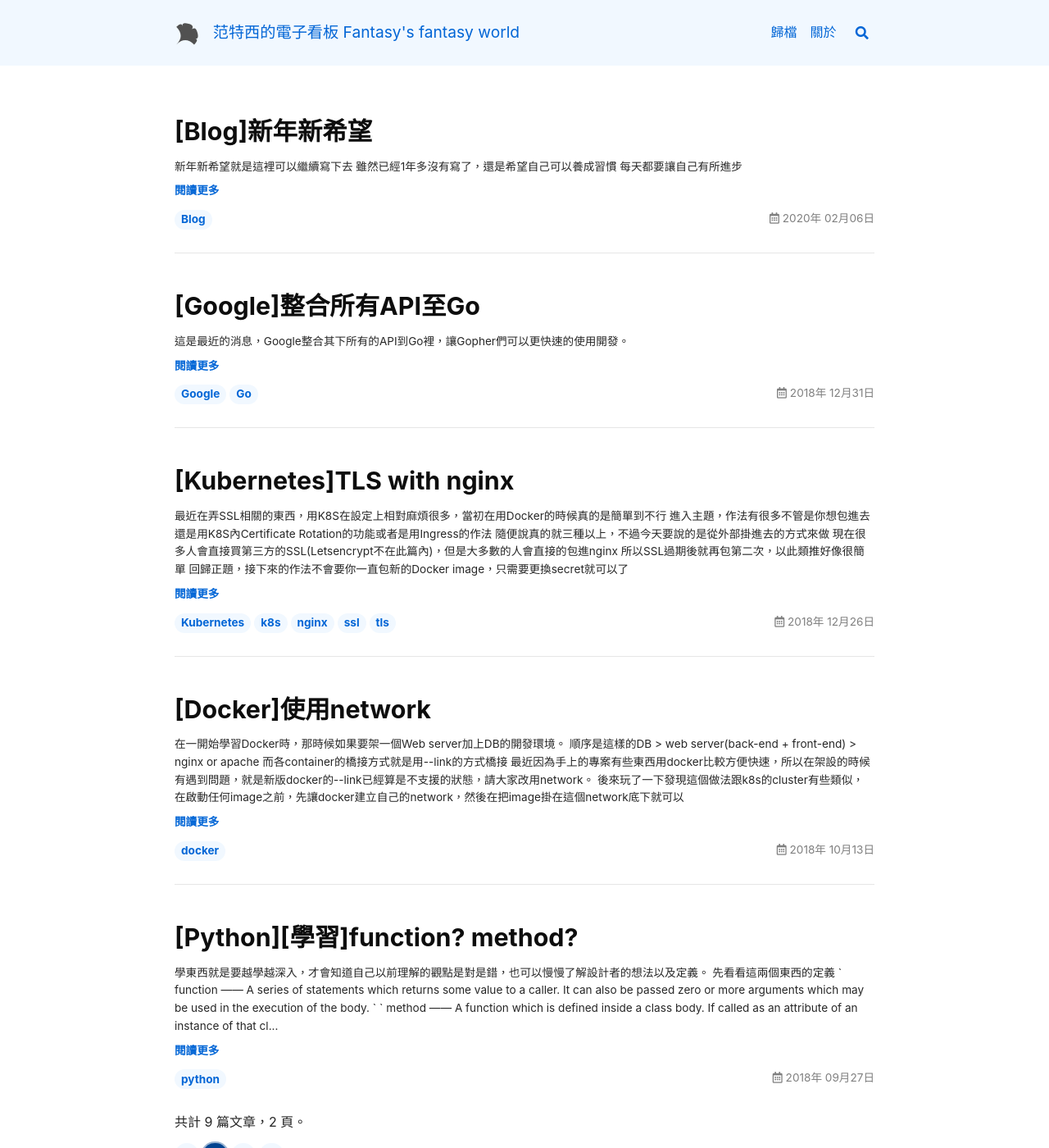
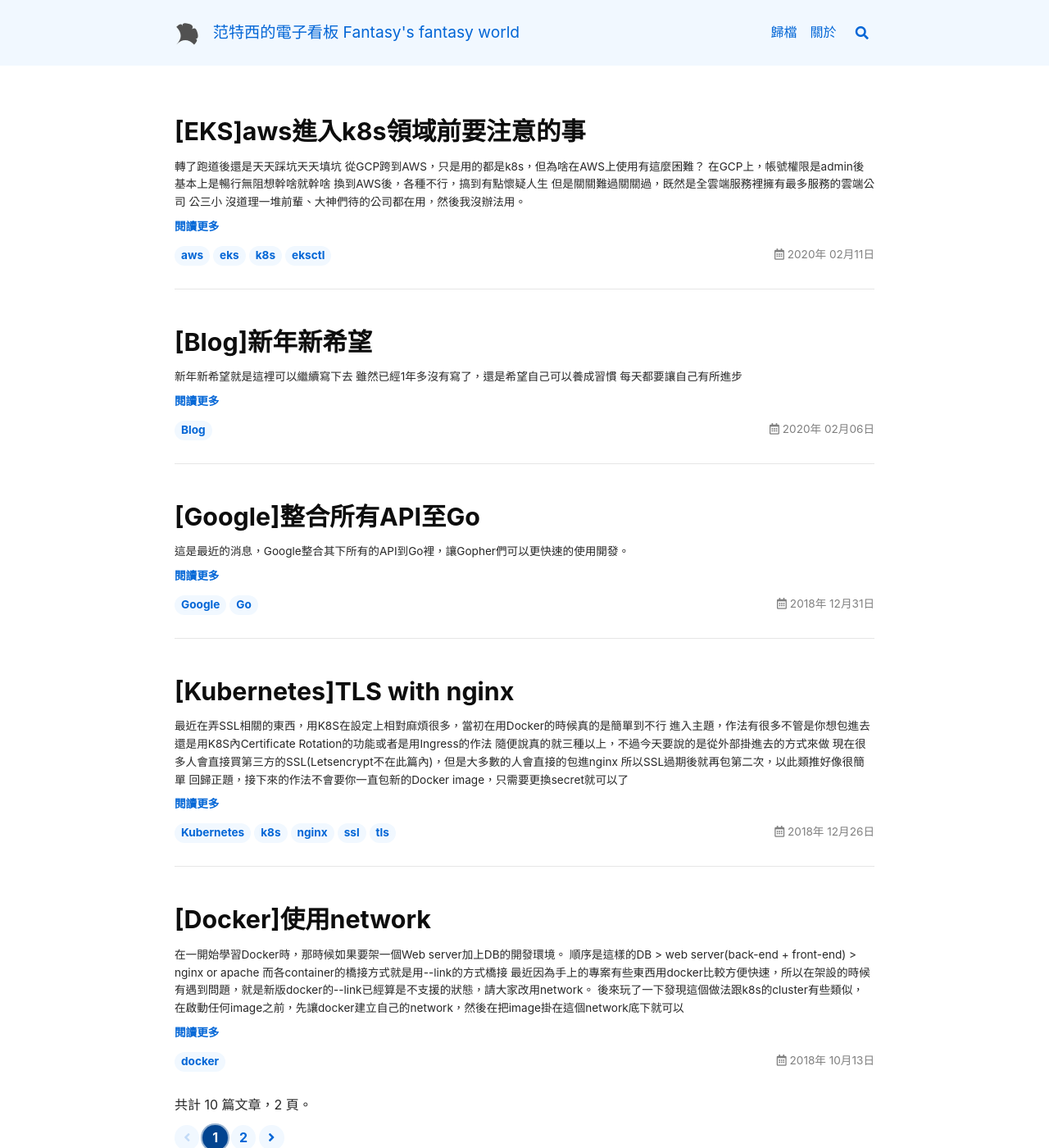
Before and after one commit to tingShean/tingshean.github.io, a Jekyll site: the page built from index.html, in a window 1280 px wide and 1400 px high. Shown: the whole window at 82% size. Built offline with Jekyll 4.4.1, drawn with Linux system fonts in a browser that asks for light colours; nearby versions of some CDN libraries; the list of posts is cut into pages by our own code.

````diff
--- /dev/null
+++ b/_posts/2020-02-11-aws-into-eks-need-to-know.md
@@ -0,0 +1,180 @@
+---
+title: "[EKS]aws進入k8s領域前要注意的事"
+key: 20200211
+layout: article
+tags: aws eks k8s eksctl
+---
+轉了跑道後還是天天踩坑天天填坑
+
+從GCP跨到AWS，只是用的都是k8s，但為啥在AWS上使用有這麼困難？
+
+在GCP上，帳號權限是admin後基本上是暢行無阻~~想幹啥就幹啥~~
+
+換到AWS後，各種不行，搞到有點懷疑人生
+
+但是關關難過關關過，既然是全雲端服務裡擁有最多服務的雲端公司 ~~公三小~~
+
+沒道理一堆前輩、大神們待的公司都在用，然後我沒辦法用。
+<!--more-->
+
+後來翻了很多github上的issue討論，以及試了很多種方法
+
+當你下指令是`eksctl create`相關的錯誤
+
+然後錯誤是以下圖片這類的時候，應該有八七趴都是權限的問題
+
+![eksctl image error 1]
+(/assets/images/eksctl-role-error.png)
+
+找到的相關解決法方就是讓你當前使用指令的帳號有各種相關權限
+
+因為牽扯的相關權限蠻多的，所以我是建議管理一種權限就建立一個政策，最後再綁進你使用指令的帳號上就好
+
+## 相關權限如下(直接建政策後用JSON編輯儲存)
+{% highlight shell %}
+{
+    "Version": "2012-10-17",
+    "Statement": [
+/// CloudFormation
+        {
+            "Sid": "eksCtlCloudFormation",
+            "Effect": "Allow",
+            "Action": "cloudformation:*",
+            "Resource": "*"
+        },
+/// EKS
+        {
+            "Effect": "Allow",
+            "Action": [
+                "eks:*"
+            ],
+            "Resource": "*"
+        },
+/// IAM
+        {
+            "Sid": "VisualEditor0",
+            "Effect": "Allow",
+            "Action": [
+                "iam:CreateInstanceProfile",
+                "iam:DeleteInstanceProfile",
+                "iam:GetRole",
+                "iam:GetInstanceProfile",
+                "iam:RemoveRoleFromInstanceProfile",
+                "iam:CreateRole",
+                "iam:DeleteRole",
+                "iam:AttachRolePolicy",
+                "iam:PutRolePolicy",
+                "iam:ListInstanceProfiles",
+                "iam:AddRoleToInstanceProfile",
+                "iam:ListInstanceProfilesForRole",
+                "iam:PassRole",
+                "iam:DetachRolePolicy",
+                "iam:DeleteRolePolicy",
+                "iam:GetRolePolicy"
+            ],
+            "Resource": [
+                "arn:aws:iam::142267666880:instance-profile/eksctl-*",
+                "arn:aws:iam::142267666880:role/eksctl-*"
+            ]
+        },
+/// Networking
+        {
+            "Sid": "EksInternetGateway",
+            "Effect": "Allow",
+            "Action": "ec2:DeleteInternetGateway",
+            "Resource": "arn:aws:ec2:*:*:internet-gateway/*"
+        },
+        {
+            "Sid": "EksNetworking",
+            "Effect": "Allow",
+            "Action": [
+                "ec2:AuthorizeSecurityGroupIngress",
+                "ec2:DeleteSubnet",
+                "ec2:DeleteTags",
+                "ec2:CreateNatGateway",
+                "ec2:CreateVpc",
+                "ec2:AttachInternetGateway",
+                "ec2:DescribeVpcAttribute",
+                "ec2:DeleteRouteTable",
+                "ec2:AssociateRouteTable",
+                "ec2:DescribeInternetGateways",
+                "ec2:CreateRoute",
+                "ec2:CreateInternetGateway",
+                "ec2:RevokeSecurityGroupEgress",
+                "ec2:CreateSecurityGroup",
+                "ec2:ModifyVpcAttribute",
+                "ec2:DeleteInternetGateway",
+                "ec2:DescribeRouteTables",
+                "ec2:ReleaseAddress",
+                "ec2:AuthorizeSecurityGroupEgress",
+                "ec2:DescribeTags",
+                "ec2:CreateTags",
+                "ec2:DeleteRoute",
+                "ec2:CreateRouteTable",
+                "ec2:DetachInternetGateway",
+                "ec2:DescribeNatGateways",
+                "ec2:DisassociateRouteTable",
+                "ec2:AllocateAddress",
+                "ec2:DescribeSecurityGroups",
+                "ec2:RevokeSecurityGroupIngress",
+                "ec2:DeleteSecurityGroup",
+                "ec2:DeleteNatGateway",
+                "ec2:DeleteVpc",
+                "ec2:CreateSubnet",
+                "ec2:DescribeSubnets"
+            ],
+            "Resource": "*"
+        },
+/// AutoScaling
+        {
+            "Sid": "VisualEditor0",
+            "Effect": "Allow",
+            "Action": [
+                "autoscaling:CreateLaunchConfiguration",
+                "autoscaling:DeleteLaunchConfiguration"
+            ],
+            "Resource": "arn:aws:autoscaling:*:*:launchConfiguration:*:launchConfigurationName/*"
+        },
+        {
+            "Sid": "VisualEditor1",
+            "Effect": "Allow",
+            "Action": [
+                "autoscaling:UpdateAutoScalingGroup",
+                "autoscaling:DeleteAutoScalingGroup",
+                "autoscaling:CreateAutoScalingGroup"
+            ],
+            "Resource": "arn:aws:autoscaling:*:*:autoScalingGroup:*:autoScalingGroupName/*"
+        },
+        {
+            "Sid": "VisualEditor2",
+            "Effect": "Allow",
+            "Action": [
+                "autoscaling:DescribeAutoScalingGroups",
+                "autoscaling:DescribeLaunchConfigurations"
+            ],
+            "Resource": "*"
+        }
+/// ecr
+        {
+            "Effect": "Allow",
+            "Action": [
+                "ecr:GetAuthorizationToken",
+                "ecr:BatchCheckLayerAvailability",
+                "ecr:GetDownloadUrlForLayer",
+                "ecr:BatchGetImage"
+            ],
+            "Resource": "*"
+        }
+    ]
+}
+{% endhighlight %}
+
+最後在執行完create之後使用`kubectl get svc`就會看到
+```
+NAME         TYPE        CLUSTER-IP   EXTERNAL-IP   PORT(S)   AGE
+kubernetes   ClusterIP   10.100.0.1   <none>        443/TCP   8m31s
+```
+
+
+相關出處
+[GitHub](https://github.com/weaveworks/eksctl/issues/204)
````
Also changed, not shown: _posts/2020-02-06-Start-Blog.md (line endings or trailing spaces), assets/images/eksctl-role-error.png (added).
